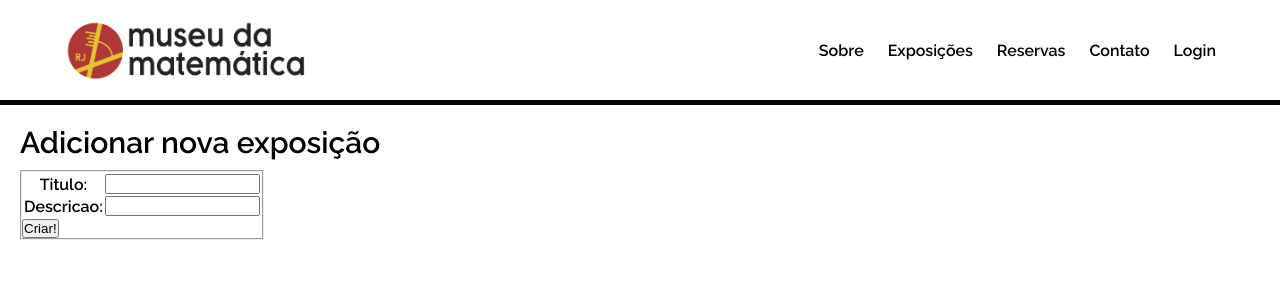
After one commit to NinadHora/MuseuMatematica, a Django app: page /adicionar-exposicao/ in a window 1280 px wide. The commit adds this page. Shown: the top 300 px of the page. Run offline with Django 4.2, Linux system fonts and the light colour scheme.

Commit message:
adicionar exposicoes

```diff
--- a/museu_matematica/museu_matematica/settings.py
+++ b/museu_matematica/museu_matematica/settings.py
@@ -24,7 +24,7 @@ BASE_DIR = Path(__file__).resolve().parent.parent
 SECRET_KEY = 'django-insecure-*+xu9u-@j2cr4eqhc@y4co_*zvhc+ri#)puek6=)2+4j)i7@r5'
 
 # SECURITY WARNING: don't run with debug turned on in production!
-DEBUG = False
+DEBUG = True
 
 ALLOWED_HOSTS = ['*']
 
--- /dev/null
+++ b/museu_matematica/museu_matematica/templates/museu_matematica/exposicao-adicionar.html
@@ -0,0 +1,31 @@
+{% load static %}
+<!DOCTYPE html>
+<html lang="pt-BR">
+<head>
+    <meta charset="UTF-8">
+    <meta http-equiv="X-UA-Compatible" content="IE=edge">
+    <meta name="viewport" content="width=device-width, initial-scale=1.0">
+    <title>Adicionar exposição</title>
+    <link rel="stylesheet" href="{% static 'museu-matematica/css/styles.css' %}">
+    <link rel="preconnect" href="https://fonts.googleapis.com">
+    <link rel="preconnect" href="https://fonts.gstatic.com" crossorigin>
+    <link href="https://fonts.googleapis.com/css2?family=Raleway:wght@400;600&display=swap" rel="stylesheet">
+    </head>
+    <body>
+
+        <!-- header do site -->
+        {% include 'museu_matematica/header.html' %}
+
+        <div class="form-wrapper">
+            <h3>Adicionar nova exposição</h3>
+            <form action="" method="POST">
+                <fieldset style="width: max-content;">
+                    {% csrf_token %}
+                    <table class='formulario'>
+                        {{ form.as_table }}
+                    </table>
+                    <button type="submit">Criar!</button>
+                </fieldset>
+        </div>
+    </body>
+    </form>
--- a/museu_matematica/museu_matematica/templates/museu_matematica/exposicoes.html
+++ b/museu_matematica/museu_matematica/templates/museu_matematica/exposicoes.html
@@ -20,6 +20,9 @@
         <div class ="hellotext_wrapper">
             <h3 class="hellotext">Olá, {% firstof user.username "visitante" %}!</h3>
             <h1 class="exposicoes_text">Exposições</h1>
+            {% if request.user.is_superuser %}
+            <a href="{% url 'exposicao-create' %}"><i class="material-icons" style="font-size:50px">+</i></a>
+        {% endif %}
         </div>
 
         <div class="exp_container">
--- a/museu_matematica/museu_matematica/urls.py
+++ b/museu_matematica/museu_matematica/urls.py
@@ -23,6 +23,7 @@ urlpatterns = [
     path('admin/', admin.site.urls),
     path('', homepage, name='homepage'),
     path('exposicoes/', ExposicaoListView.as_view(), name='exposicoes'),
+    path('adicionar-exposicao/', ExposicaoCreate.as_view(), name='exposicao-create'),
     path('deletar-exposicao/<int:pk>', ExposicaoDelete.as_view(), name='exposicao-delete'),
     path('editar-exposicao/<int:pk>', ExposicaoUpdate.as_view(), name='exposicao-editar'),
     path('reservar/<int:pk>', ReservaCreateView.as_view(), name='reservar'),
--- a/museu_matematica/museu_matematica/views.py
+++ b/museu_matematica/museu_matematica/views.py
@@ -23,6 +23,20 @@ class ExposicaoListView(View):
         exposicoes = Exposicao.objects.all()
         context = { 'exposicoes': exposicoes, }
         return render(request, 'museu_matematica/exposicoes.html', context)
+
+class ExposicaoCreate(View):
+    def get(self, request, *args, **kwargs):
+        context = {
+            'form': ExposicaoModel2Form,
+            }
+        return render(request, 'museu_matematica/exposicao-adicionar.html', context)
+
+    def post(self, request, *args, **kwargs):
+        form = ExposicaoModel2Form(request.POST)
+        if form.is_valid():
+            exposicao = form.save()
+            exposicao.save()
+            return HttpResponseRedirect(reverse_lazy("exposicoes"))
 
 class ExposicaoDelete(LoginRequiredMixin, View):
     def get(self, request, pk, *args, **kwargs):
```
Also changed, not shown: museu_matematica/db.sqlite3.
